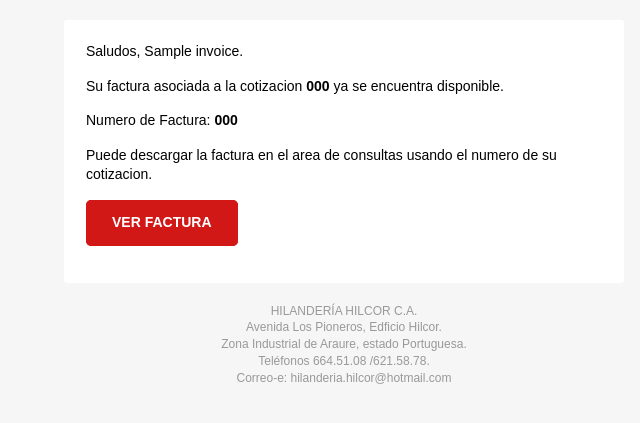
After one commit to nmanan/Hilcor, a Django app: template HilcorSite/hilcor/templates/emails/invoice_sent.html in a window 1280 px wide. The commit adds this page. Shown: the top 423 px of the page, without its empty margins (296-936 px from the left). Run offline with Django 3.2, Linux system fonts and the light colour scheme; the template is opened without the code that fills it: values that come from a table or form of the project are taken from there, others are empty; tables that the repository leaves empty hold one stand-in row (values such as "Sample post").

Commit message:
Listo al 3/13

```diff
--- a/HilcorSite/hilcor/models.py
+++ b/HilcorSite/hilcor/models.py
@@ -80,7 +80,7 @@ class Invoice(models.Model):
 
     comment       = models.TextField(blank=True, default = '', verbose_name="Comentarios")
     status        = models.CharField(max_length=3, choices=status_list, blank=False, default = 'B', verbose_name="Estado")
-
+    deliver_date  = models.DateField(null=True, blank=True, verbose_name="Fecha de Entrega/Retiro *")
 
     def __unicode__(self):
         return u'%s' % (self.number)
@@ -88,7 +88,7 @@ class Invoice(models.Model):
 class ProductInInvoice(models.Model):
 
     invoice      = models.ForeignKey(Invoice, null=True, on_delete = models.CASCADE)
-    product      = models.ForeignKey(Product, null=True, on_delete = models.SET_NULL, verbose_name=Product._meta.verbose_name_plural)
+    product      = models.ForeignKey(Product, null=True, on_delete = models.SET_NULL, verbose_name="Producto *")
     quantity     = models.PositiveIntegerField(verbose_name="Cantidad (Kg) * ")
     price_p_u    = models.FloatField(blank=False, default=0.00, validators=[MinValueValidator(0.00, "Precio por unidad debe ser mayor a %(limit_value)s")], verbose_name="Precio por Unidad (Kg) *")
     total_price  = models.FloatField(blank=False, default=0.00, validators=[MinValueValidator(0.00, "Precio total debe ser mayor a %(limit_value)s")], verbose_name="Precio Total")
--- /dev/null
+++ b/HilcorSite/hilcor/templates/emails/invoice_sent.html
@@ -0,0 +1,314 @@
+<!doctype html>
+<html>
+  <head>
+    <meta name="viewport" content="width=device-width" />
+    <meta http-equiv="Content-Type" content="text/html; charset=UTF-8" />
+    <title>Simple Transactional Email</title>
+    <style>
+      /* -------------------------------------
+          GLOBAL RESETS
+      ------------------------------------- */
+      img {
+        border: none;
+        -ms-interpolation-mode: bicubic;
+        max-width: 100%; }
+      body {
+        background-color: #f6f6f6;
+        font-family: sans-serif;
+        -webkit-font-smoothing: antialiased;
+        font-size: 14px;
+        line-height: 1.4;
+        margin: 0;
+        padding: 0;
+        -ms-text-size-adjust: 100%;
+        -webkit-text-size-adjust: 100%; }
+      table {
+        border-collapse: separate;
+        mso-table-lspace: 0pt;
+        mso-table-rspace: 0pt;
+        width: 100%; }
+        table td {
+          font-family: sans-serif;
+          font-size: 14px;
+          vertical-align: top; }
+      /* -------------------------------------
+          BODY & CONTAINER
+      ------------------------------------- */
+      .body {
+        background-color: #f6f6f6;
+        width: 100%; }
+      /* Set a max-width, and make it display as block so it will automatically stretch to that width, but will also shrink down on a phone or something */
+      .container {
+        display: block;
+        Margin: 0 auto !important;
+        /* makes it centered */
+        max-width: 580px;
+        padding: 10px;
+        width: 580px; }
+      /* This should also be a block element, so that it will fill 100% of the .container */
+      .content {
+        box-sizing: border-box;
+        display: block;
+        Margin: 0 auto;
+        max-width: 580px;
+        padding: 10px; }
+      /* -------------------------------------
+          HEADER, FOOTER, MAIN
+      ------------------------------------- */
+      .main {
+        background: #ffffff;
+        border-radius: 3px;
+        width: 100%; }
+      .wrapper {
+        box-sizing: border-box;
+        padding: 20px; }
+      .content-block {
+        padding-bottom: 10px;
+        padding-top: 10px;
+      }
+      .footer {
+        clear: both;
+        Margin-top: 10px;
+        text-align: center;
+        width: 100%; }
+        .footer td,
+        .footer p,
+        .footer span,
+        .footer a {
+          color: #999999;
+          font-size: 12px;
+          text-align: center; }
+      /* -------------------------------------
+          TYPOGRAPHY
+      ------------------------------------- */
+      h1,
+      h2,
+      h3,
+      h4 {
+        color: #000000;
+        font-family: sans-serif;
+        font-weight: 400;
+        line-height: 1.4;
+        margin: 0;
+        Margin-bottom: 30px; }
+      h1 {
+        font-size: 35px;
+        font-weight: 300;
+        text-align: center;
+        text-transform: capitalize; }
+      p,
+      ul,
+      ol {
+        font-family: sans-serif;
+        font-size: 14px;
+        font-weight: normal;
+        margin: 0;
+        Margin-bottom: 15px; }
+        p li,
+        ul li,
+        ol li {
+          list-style-position: inside;
+          margin-left: 5px; }
+      a {
+        color: #d21717;
+        text-decoration: underline; }
+      /* -------------------------------------
+          BUTTONS
+      ------------------------------------- */
+      .btn {
+        box-sizing: border-box;
+        width: 100%; }
+        .btn > tbody > tr > td {
+          padding-bottom: 15px; }
+        .btn table {
+          width: auto; }
+        .btn table td {
+          background-color: #ffffff;
+          border-radius: 5px;
+          text-align: center; }
+        .btn a {
+          background-color: #ffffff;
+          border: solid 1px #d21717;
+          border-radius: 5px;
+          box-sizing: border-box;
+          color: #d21717;
+          cursor: pointer;
+          display: inline-block;
+          font-size: 14px;
+          font-weight: bold;
+          margin: 0;
+          padding: 12px 25px;
+          text-decoration: none;
+          text-transform: capitalize; }
+      .btn-primary table td {
+        background-color: #d21717; }
+      .btn-primary a {
+        background-color: #d21717;
+        border-color: #d21717;
+        color: #ffffff; }
+      /* -------------------------------------
+          OTHER STYLES THAT MIGHT BE USEFUL
+      ------------------------------------- */
+      .last {
+        margin-bottom: 0; }
+      .first {
+        margin-top: 0; }
+      .align-center {
+        text-align: center; }
+      .align-right {
+        text-align: right; }
+      .align-left {
+        text-align: left; }
+      .clear {
+        clear: both; }
+      .mt0 {
+        margin-top: 0; }
+      .mb0 {
+        margin-bottom: 0; }
+      .preheader {
+        color: transparent;
+        display: none;
+        height: 0;
+        max-height: 0;
+        max-width: 0;
+        opacity: 0;
+        overflow: hidden;
+        mso-hide: all;
+        visibility: hidden;
+        width: 0; }
+      .powered-by a {
+        text-decoration: none; }
+      hr {
+        border: 0;
+        border-bottom: 1px solid #f6f6f6;
+        Margin: 20px 0; }
+      /* -------------------------------------
+          RESPONSIVE AND MOBILE FRIENDLY STYLES
+      ------------------------------------- */
+      @media only screen and (max-width: 620px) {
+        table[class=body] h1 {
+          font-size: 28px !important;
+          margin-bottom: 10px !important; }
+        table[class=body] p,
+        table[class=body] ul,
+        table[class=body] ol,
+        table[class=body] td,
+        table[class=body] span,
+        table[class=body] a {
+          font-size: 16px !important; }
+        table[class=body] .wrapper,
+        table[class=body] .article {
+          padding: 10px !important; }
+        table[class=body] .content {
+          padding: 0 !important; }
+        table[class=body] .container {
+          padding: 0 !important;
+          width: 100% !important; }
+        table[class=body] .main {
+          border-left-width: 0 !important;
+          border-radius: 0 !important;
+          border-right-width: 0 !important; }
+        table[class=body] .btn table {
+          width: 100% !important; }
+        table[class=body] .btn a {
+          width: 100% !important; }
+        table[class=body] .img-responsive {
+          height: auto !important;
+          max-width: 100% !important;
+          width: auto !important; }}
+      /* -------------------------------------
+          PRESERVE THESE STYLES IN THE HEAD
+      ------------------------------------- */
+      @media all {
+        .ExternalClass {
+          width: 100%; }
+        .ExternalClass,
+        .ExternalClass p,
+        .ExternalClass span,
+        .ExternalClass font,
+        .ExternalClass td,
+        .ExternalClass div {
+          line-height: 100%; }
+        .apple-link a {
+          color: inherit !important;
+          font-family: inherit !important;
+          font-size: inherit !important;
+          font-weight: inherit !important;
+          line-height: inherit !important;
+          text-decoration: none !important; }
+        .btn-primary table td:hover {
+          background-color: #8c3434 !important; }
+        .btn-primary a:hover {
+          background-color: #8c3434 !important;
+          border-color: #8c3434 !important; } }
+    </style>
+  </head>
+  <body class="">
+    <table border="0" cellpadding="0" cellspacing="0" class="body">
+      <tr>
+        <td>&nbsp;</td>
+        <td class="container">
+          <div class="content">
+
+            <!-- START CENTERED WHITE CONTAINER -->
+            <table class="main">
+              <!-- START MAIN CONTENT AREA -->
+              <tr>
+                <td class="wrapper">
+                  <table border="0" cellpadding="0" cellspacing="0">
+                    <tr>
+                      <td>
+                        <p>Saludos, {{invoice.business_name}}.</p>
+                        <p>Su factura asociada a la cotizacion  <b>{{invoice.quote.number}}</b> ya se encuentra disponible.</p>
+                        <p>Numero de Factura: <b>{{invoice.number}}</b></p>
+                        <p> Puede descargar la factura en el area de consultas usando el numero de su cotizacion.</p>
+                        <center>
+                        <table border="0" cellpadding="0" cellspacing="0" class="btn btn-primary">
+                          <tbody>
+                            <tr>
+                              <td align="left">
+                                <table border="0" cellpadding="0" cellspacing="0">
+                                  <tbody>
+                                    <tr>
+                                      <td> <a href="{% url 'consult' %}" target="_blank">VER FACTURA</a> </td>
+                                    </tr>
+                                  </tbody>
+                                </table>
+                              </td>
+                            </tr>
+                          </tbody>
+                        </table>
+                        </center>
+                      </td>
+                    </tr>
+                  </table>
+                </td>
+              </tr>
+
+            <!-- END MAIN CONTENT AREA -->
+            </table>
+
+            <!-- START FOOTER -->
+            <div class="footer">
+              <table border="0" cellpadding="0" cellspacing="0">
+                <tr>
+                  <td class="content-block">
+                    <span class="apple-link">HILANDERÍA HILCOR C.A.</span><br>
+                    Avenida Los Pioneros, Edficio Hilcor. <br>
+                    Zona Industrial de Araure, estado Portuguesa. <br>
+                    Teléfonos 664.51.08 /621.58.78. <br>
+                    Correo-e: hilanderia.hilcor@hotmail.com
+                  </td>
+                </tr>
+              </table>
+            </div>
+            <!-- END FOOTER -->
+
+          <!-- END CENTERED WHITE CONTAINER -->
+          </div>
+        </td>
+        <td>&nbsp;</td>
+      </tr>
+    </table>
+  </body>
+</html>
```
Also changed, not shown: HilcorSite/hilcor/forms.py (+15 -1 lines), HilcorSite/hilcor/templates/edit_invoice.html (+10 -0 lines), HilcorSite/hilcor/templates/emails/successfully_sent_quote.html (added, +314 -0 lines), HilcorSite/hilcor/utils.py (+14 -34 lines), HilcorSite/README.md, HilcorSite/hilcor/migrations/0017_auto_20171203_1544.py (added), 6 other files.
